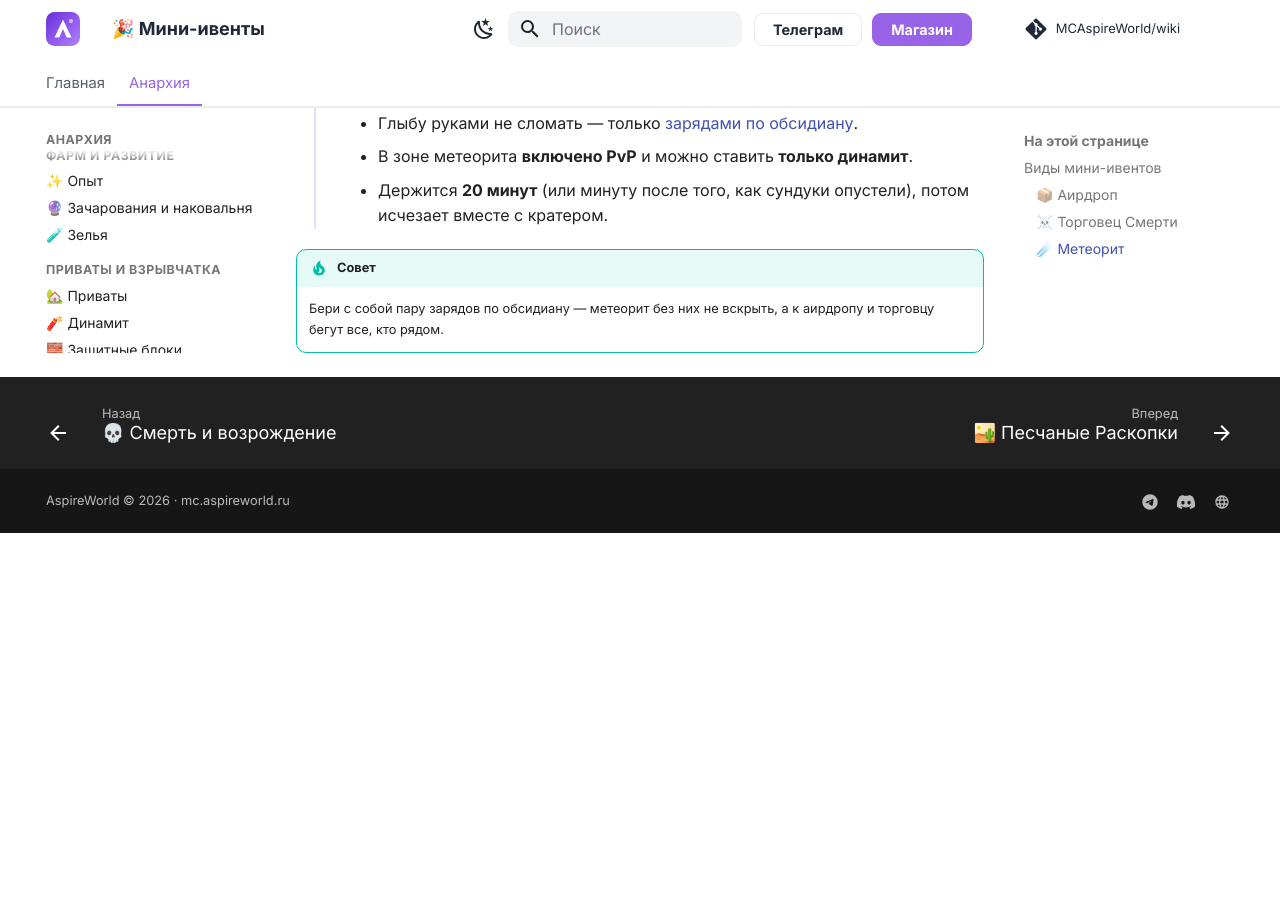
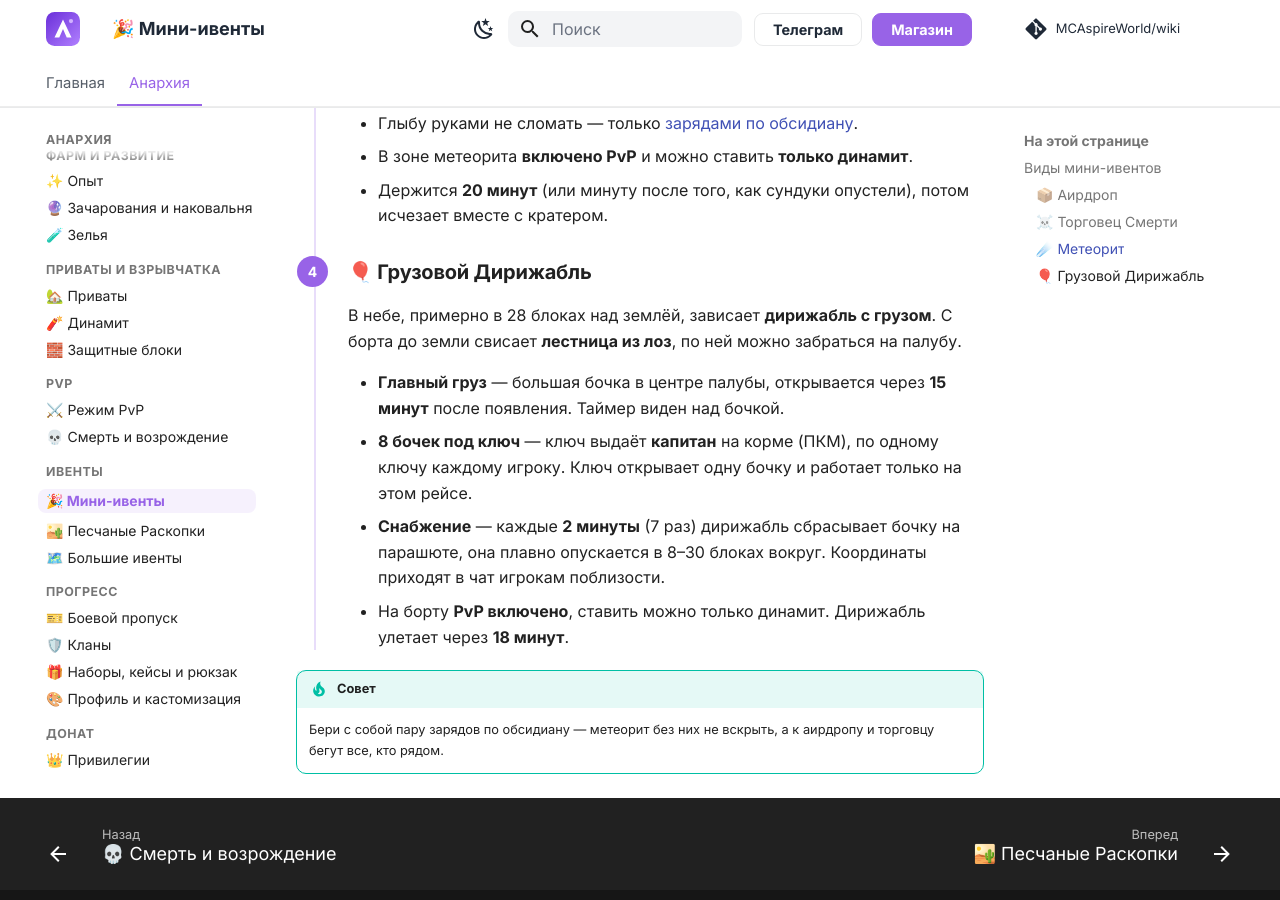
Before and after one commit to MCAspireWorld/wiki, an MkDocs documentation site: the page built from docs/anarchy/minievents.md, in a window 1280 px wide and 900 px high, scrolled down 1184 px. Built offline with MkDocs 1.6.1 and Material for MkDocs 9.7.7, drawn with Linux system fonts in a browser that asks for light colours; comment, search, counter and statistics services are not loaded; before the commit the page ends 1717 px from its top, so only the background shows below that.

Commit message:
Мини-ивент: Грузовой Дирижабль
Co-Authored-By: Claude Opus 5.5 <noreply@anthropic.com>

```diff
--- a/docs/anarchy/minievents.md
+++ b/docs/anarchy/minievents.md
@@ -36,6 +36,15 @@
 - В зоне метеорита **включено PvP** и можно ставить **только динамит**.
 - Держится **20 минут** (или минуту после того, как сундуки опустели), потом исчезает вместе с кратером.
 
+### 🎈 Грузовой Дирижабль
+
+В небе, примерно в 28 блоках над землёй, зависает **дирижабль с грузом**. С борта до земли свисает **лестница из лоз**, по ней можно забраться на палубу.
+
+- **Главный груз** — большая бочка в центре палубы, открывается через **15 минут** после появления. Таймер виден над бочкой.
+- **8 бочек под ключ** — ключ выдаёт **капитан** на корме (ПКМ), по одному ключу каждому игроку. Ключ открывает одну бочку и работает только на этом рейсе.
+- **Снабжение** — каждые **2 минуты** (7 раз) дирижабль сбрасывает бочку на парашюте, она плавно опускается в 8–30 блоках вокруг. Координаты приходят в чат игрокам поблизости.
+- На борту **PvP включено**, ставить можно только динамит. Дирижабль улетает через **18 минут**.
+
 </div>
 
 !!! tip "Совет"
```
